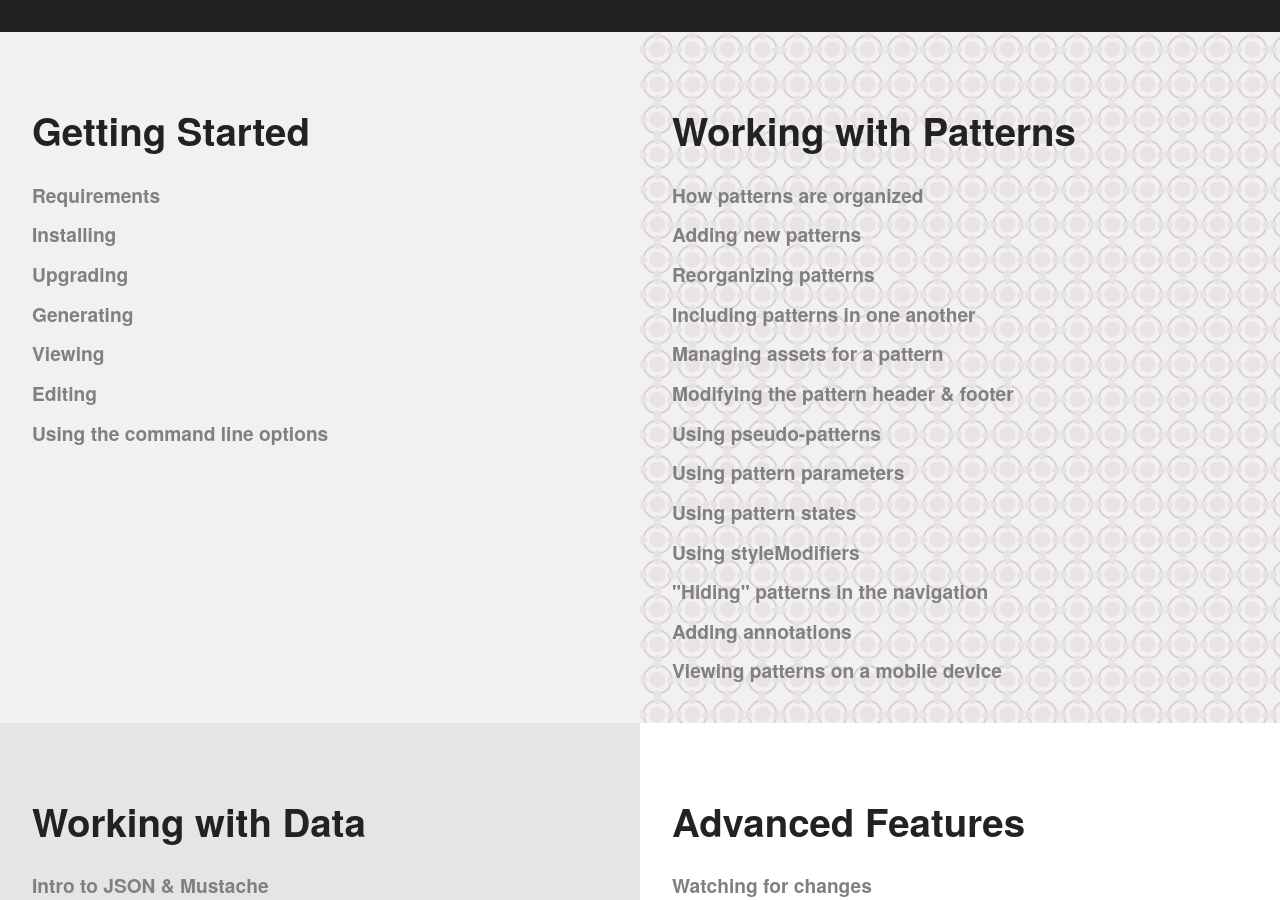
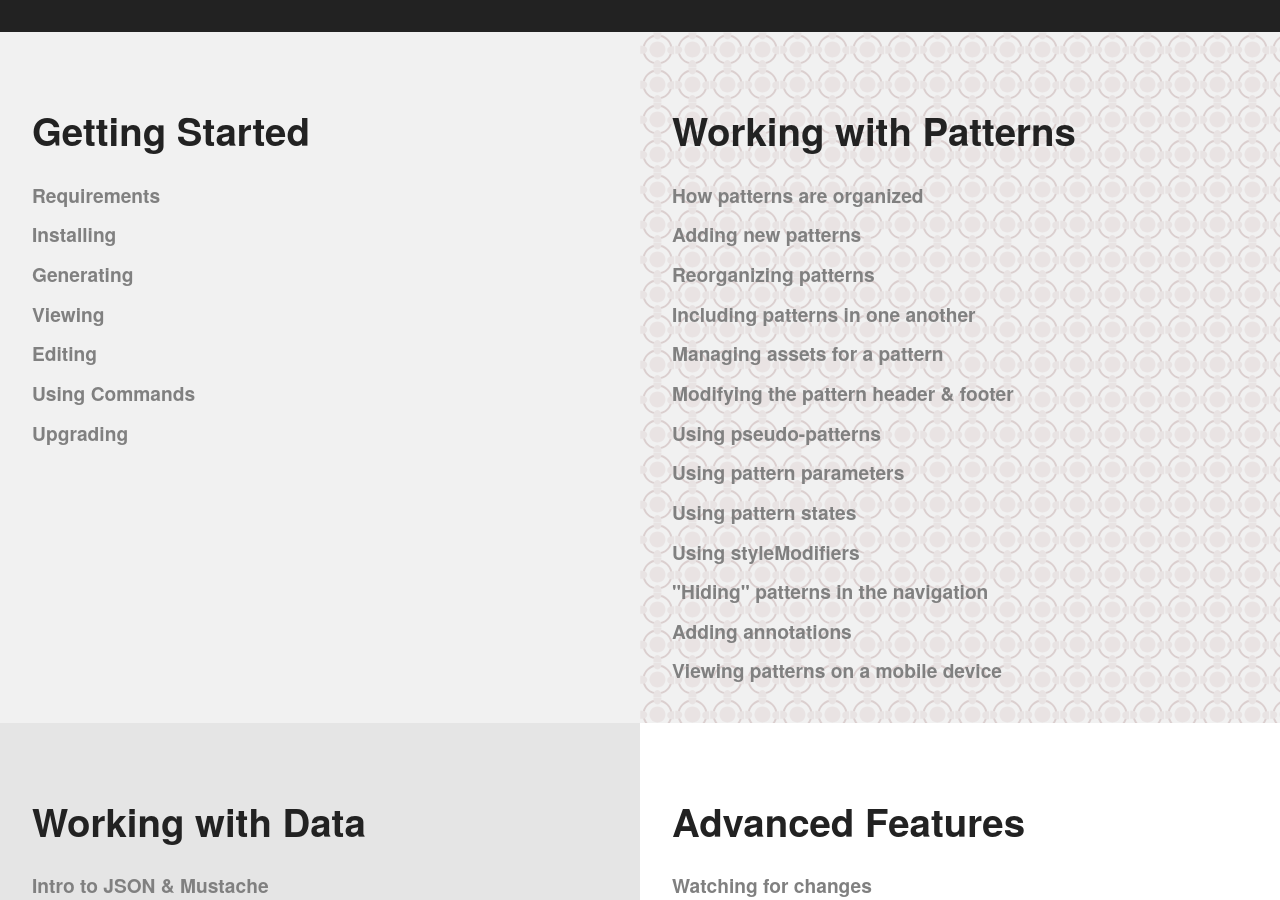
Before and after one commit to pattern-lab/website, a Jekyll site: the page built from docs/index.html, in a window 1280 px wide and 900 px high, scrolled down 403 px. Built offline with Jekyll 4.4.1, drawn with Linux system fonts in a browser that asks for light colours; comment, search, counter and statistics services are not loaded.

Commit message:
updating nav order

```diff
--- a/_includes/docs-nav-start.html
+++ b/_includes/docs-nav-start.html
@@ -1,9 +1,9 @@
 <ul class="link-list">
 	<li class="link-list__item{% if page.url == '/docs/requirements.html' %} link-list__item--is-selected{% endif %}"><a class="link-list__link" href="/docs/requirements.html">Requirements</a></li>
 	<li class="link-list__item{% if page.url == '/docs/installation.html' %} link-list__item--is-selected{% endif %}"><a class="link-list__link" href="/docs/installation.html">Installing</a></li>
-	<li class="link-list__item{% if page.url == '/docs/upgrading.html' %} link-list__item--is-selected{% endif %}"><a class="link-list__link" href="/docs/upgrading.html">Upgrading</a></li>
 	<li class="link-list__item{% if page.url == '/docs/generating-pattern-lab.html' %} link-list__item--is-selected{% endif %}"><a class="link-list__link" href="/docs/generating-pattern-lab.html">Generating</a></li>
 	<li class="link-list__item{% if page.url == '/docs/viewing-patterns.html' %} link-list__item--is-selected{% endif %}"><a class="link-list__link" href="/docs/viewing-patterns.html">Viewing</a></li>
 	<li class="link-list__item{% if page.url == '/docs/editing-source-files.html' %} link-list__item--is-selected{% endif %}"><a class="link-list__link" href="/docs/editing-source-files.html">Editing</a></li>
-	<li class="link-list__item{% if page.url == '/docs/command-line.html' %} link-list__item--is-selected{% endif %}"><a class="link-list__link" href="/docs/command-line.html">Using the command line options</a></li>
+	<li class="link-list__item{% if page.url == '/docs/command-line.html' %} link-list__item--is-selected{% endif %}"><a class="link-list__link" href="/docs/command-line.html">Using Commands</a></li>
+	<li class="link-list__item{% if page.url == '/docs/upgrading.html' %} link-list__item--is-selected{% endif %}"><a class="link-list__link" href="/docs/upgrading.html">Upgrading</a></li>
 </ul>
```
